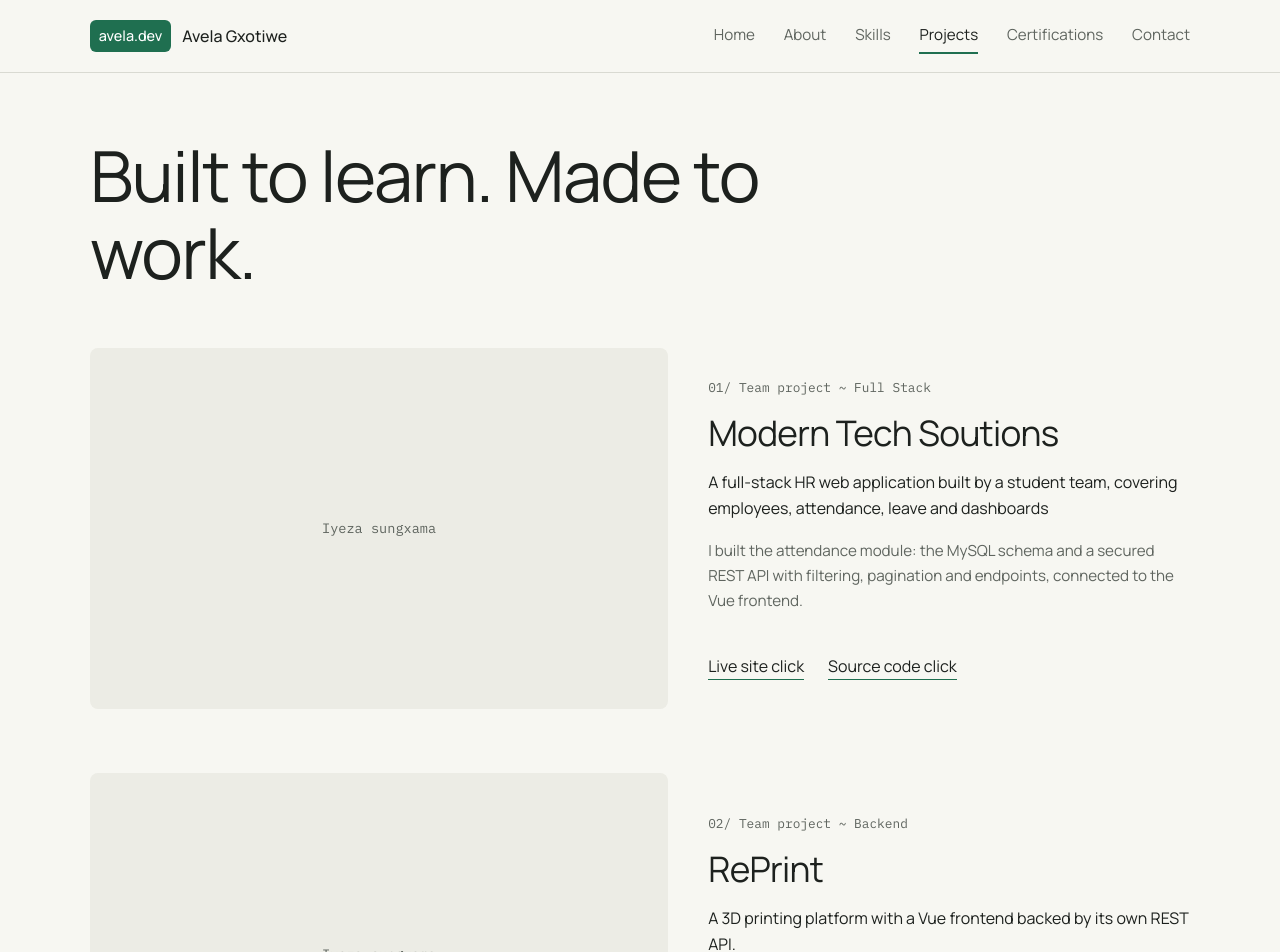
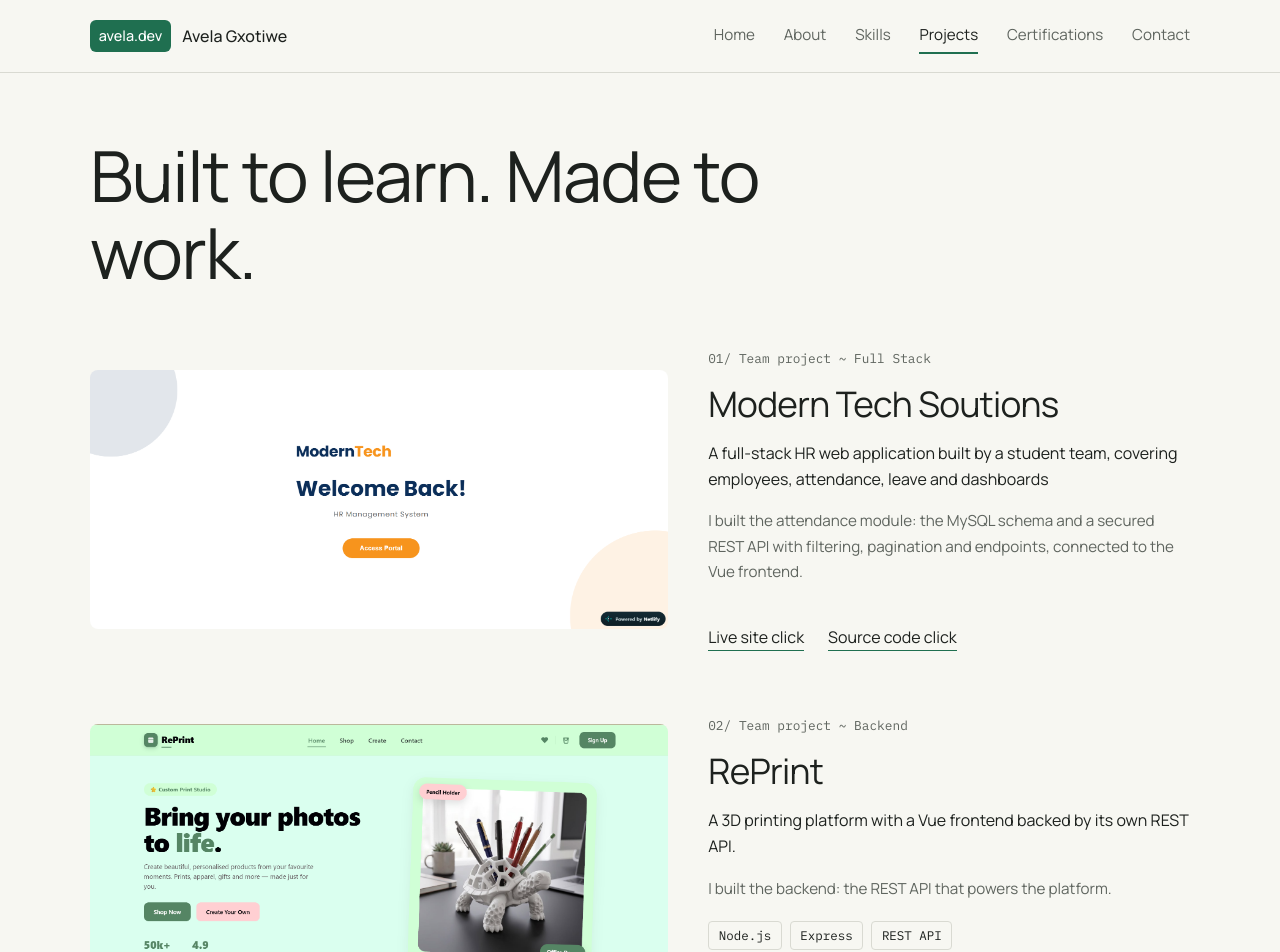
Before and after one commit to Avela337/professional-portfolio, a Vue app: page /projects in a window 1280 px wide. Shown: the top 952 px of the page. Built offline with nearby package versions, Linux system fonts and the light colour scheme.

Commit message:
feat: link project screenshot and fix tag styling

```diff
--- a/src/components/ProjectCard.vue
+++ b/src/components/ProjectCard.vue
@@ -10,7 +10,7 @@ const src= computed( ()=>
 
 <template>
     <article class="card">
-        <img v-if="src" :src="src" :alt="`{project.title} screenshot`"/>
+        <img v-if="src" :src="src" :alt="`${project.title} screenshot`"/>
         <div v-else class="placeholder">Iyeza sungxama</div>
 
         <div class="body">
--- a/src/data/projects.js
+++ b/src/data/projects.js
@@ -6,8 +6,8 @@ export const projects = [
     title:'Modern Tech Soutions',
     description:'A full-stack HR web application built by a student team, covering employees, attendance, leave and dashboards',
     role:'I built the attendance module: the MySQL schema and a secured REST API with filtering, pagination and endpoints, connected to the Vue frontend.',
-    tage:['Vue 3','Node.js','Express','MySQL'],
-    image:null,
+    tag:['Vue 3','Node.js','Express','MySQL'],
+    image:'images/ModernTech.png',
     links :[
         {label: 'Live site', url : 'https://chefmanie27-pixel.github.io/project-modern-tech-solutions-/'},
         {label:'Source code', url:'https://github.com/chefmanie27-pixel/project-modern-tech-solutions-'}
@@ -23,7 +23,7 @@ export const projects = [
         'A 3D printing platform with a Vue frontend backed by its own REST API.',
         role:'I built the backend: the REST API that powers  the platform.',
         tags:['Node.js','Express','REST API'],
-        image:null,
+        image:'images/RePrint.png',
         links:[
             {label:'Live site',url:'https://reprint-kappa.vercel.app/'},
         {label:'backend',url:'https://github.com/imaanabrahams/RePrint-API'},
```
